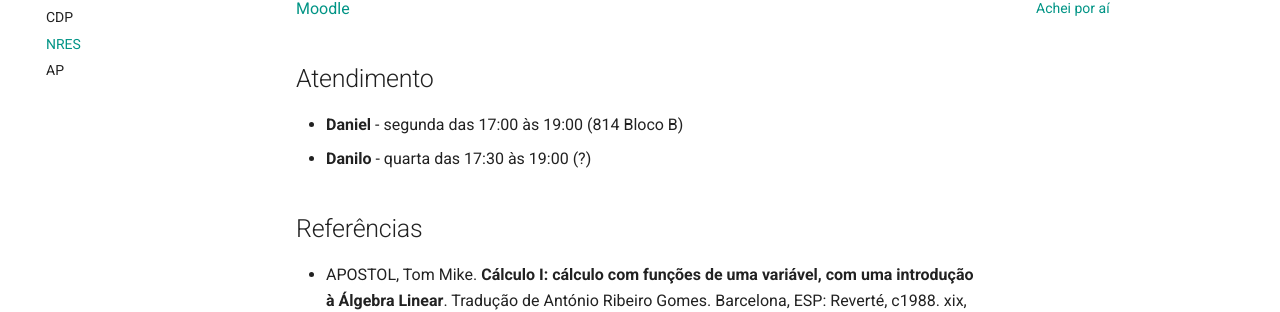
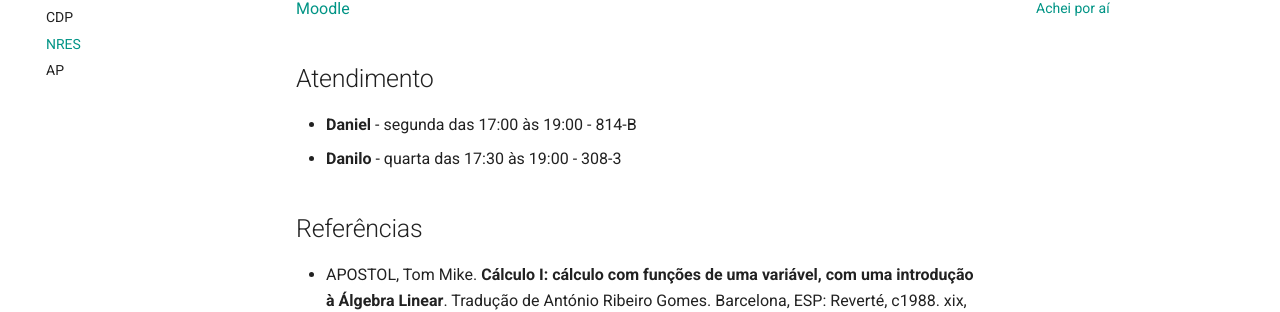
Before and after one commit to Gabriel-Sembenelli/website, an MkDocs documentation site: the page built from docs/Quads/Q3.24/NRES.md, in a window 1280 px wide and 1008 px high. Shown: the part 232-544 px from the top of the window. Built offline with MkDocs 1.6.1 and Material for MkDocs 9.7.7, drawn with Linux system fonts in a browser that asks for light colours.

Commit message:
Update NRES.md

```diff
--- a/docs/Quads/Q3.24/NRES.md
+++ b/docs/Quads/Q3.24/NRES.md
@@ -4,8 +4,8 @@
 
 ## Atendimento
 
-- **Daniel** - segunda das 17:00 às 19:00 (814 Bloco B)
-- **Danilo** - quarta das 17:30 às 19:00 (?)
+- **Daniel** - segunda das 17:00 às 19:00 - 814-B
+- **Danilo** - quarta das 17:30 às 19:00 - 308-3
 
 ## Referências
 
```
